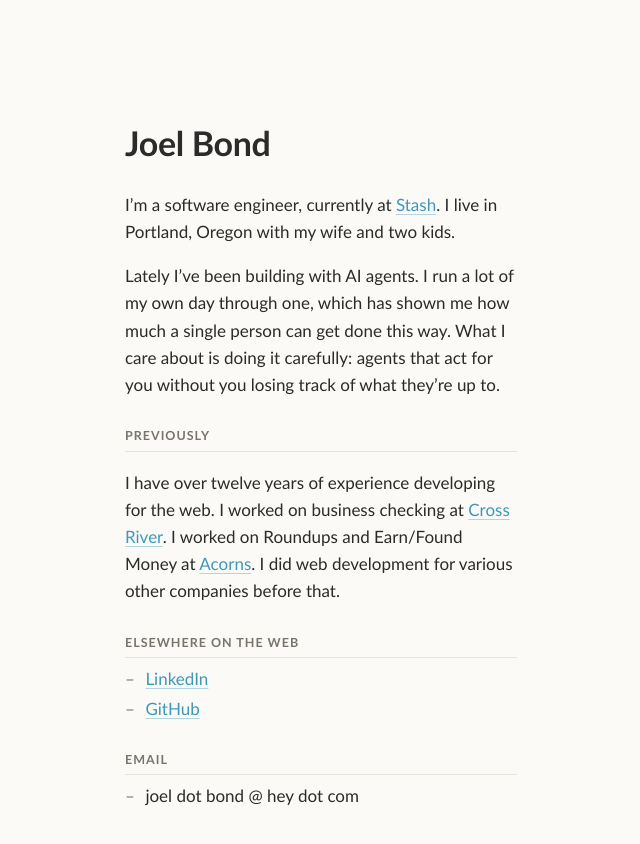
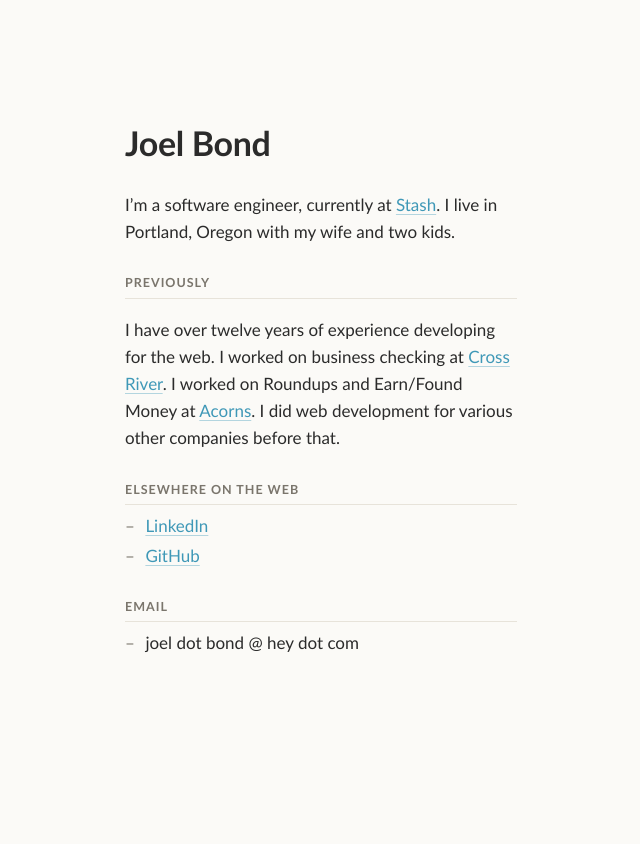
Before and after one commit to Joeltbond/joeltbond.github.io, a Jekyll site: the page built from index.markdown, in a window 1280 px wide. Shown: the top 844 px of the page, without its empty margins (319-959 px from the left). Built offline with Jekyll 4.4.1, drawn with Linux system fonts in a browser that asks for light colours.

Commit message:
Bio: remove the agents paragraph
Two rewrites in and it still didn't sound right. Pull it; the bio goes
back to what was live before PR #10.

Co-Authored-By: Claude Opus 4.8 <noreply@anthropic.com>

```diff
--- a/index.markdown
+++ b/index.markdown
@@ -4,8 +4,6 @@ title: Joel Bond
 ---
 
 I'm a software engineer, currently at [Stash](https://www.stash.com). I live in Portland, Oregon with my wife and two kids.
-
-Lately I've been building with AI agents. I run a lot of my own day through one, which has shown me how much a single person can get done this way. What I care about is doing it carefully: agents that act for you without you losing track of what they're up to.
 
 ### Previously
 
```
